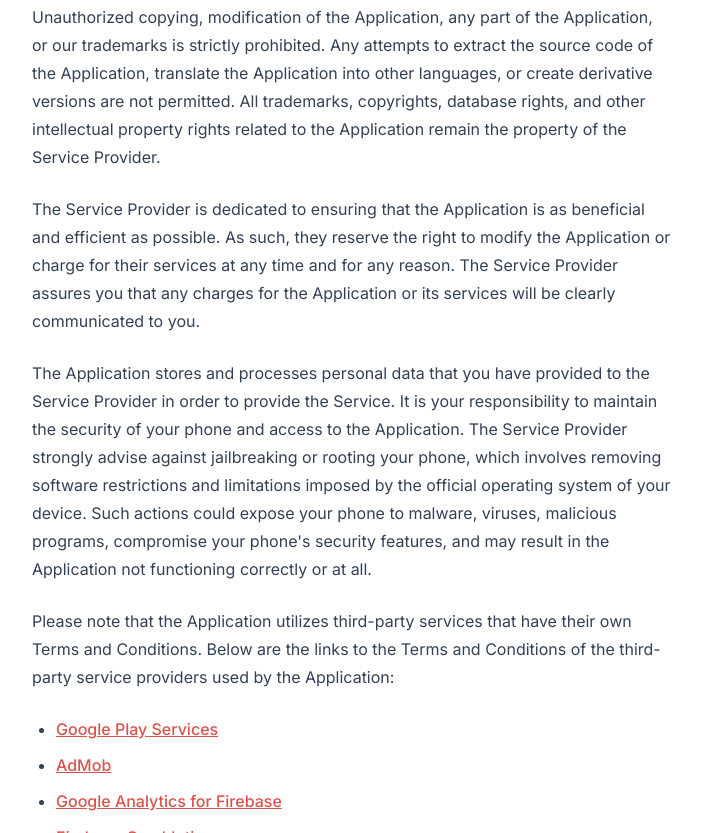
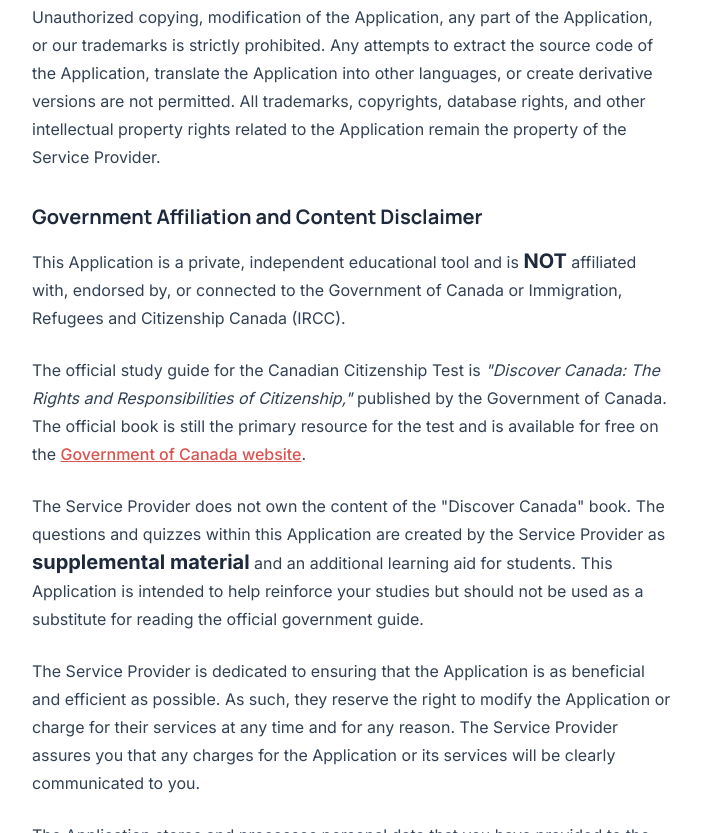
Before and after one commit to ecstatic-beaver/canatest, a plain HTML site: page tos.html in a window 1280 px wide. Shown: the part 444-1277 px from the top of the page, without its empty margins (288-990 px from the left). Drawn offline with nearby package versions, Linux system fonts and the light colour scheme.

Commit message:
Update tos.html
Added new "Government Affiliation and Content Disclaimer" section

```diff
--- a/tos.html
+++ b/tos.html
@@ -5,15 +5,12 @@
     <meta name="viewport" content="width=device-width, initial-scale=1.0">
     <title>Terms of Service - CANA Test</title>
 
-    <!-- Tailwind CSS -->
     <script src="https://cdn.tailwindcss.com"></script>
 
-    <!-- Google Fonts -->
     <link rel="preconnect" href="https://fonts.googleapis.com">
     <link rel="preconnect" href="https://fonts.gstatic.com" crossorigin>
     <link href="https://fonts.googleapis.com/css2?family=Inter:wght@400;500;600;700&family=Manrope:wght@700;800&display=swap" rel="stylesheet">
 
-    <!-- App Icon -->
     <link rel="icon" href="AppIcon.jpg" type="image/jpeg">
 
     <style>
@@ -70,7 +67,6 @@
 </head>
 <body class="bg-slate-50">
 
-    <!-- Back Navigation -->
     <nav class="bg-white border-b border-slate-100">
         <div class="max-w-5xl mx-auto px-4 sm:px-6 lg:px-8 py-4">
             <a href="index.html" class="flex items-center gap-2 text-sm font-semibold text-slate-600 hover:text-slate-900 transition-colors">
@@ -80,7 +76,6 @@
         </div>
     </nav>
 
-    <!-- Main Content -->
     <main class="max-w-3xl mx-auto bg-white p-8 md:p-16 rounded-b-lg md:rounded-lg shadow-sm my-0 md:my-12">
         <article class="prose">
             <h1>Terms &amp; Conditions</h1>
@@ -91,6 +86,12 @@
 
             <p>Unauthorized copying, modification of the Application, any part of the Application, or our trademarks is strictly prohibited. Any attempts to extract the source code of the Application, translate the Application into other languages, or create derivative versions are not permitted. All trademarks, copyrights, database rights, and other intellectual property rights related to the Application remain the property of the Service Provider.</p>
 
+            <h2>Government Affiliation and Content Disclaimer</h2>
+            <p>This Application is a private, independent educational tool and is <strong>NOT</strong> affiliated with, endorsed by, or connected to the Government of Canada or Immigration, Refugees and Citizenship Canada (IRCC).</p>
+
+            <p>The official study guide for the Canadian Citizenship Test is <em>"Discover Canada: The Rights and Responsibilities of Citizenship,"</em> published by the Government of Canada. The official book is still the primary resource for the test and is available for free on the <a href="https://www.canada.ca/en/immigration-refugees-citizenship/corporate/publications-manuals/discover-canada.html" target="_blank" rel="noopener noreferrer">Government of Canada website</a>.</p>
+
+            <p>The Service Provider does not own the content of the "Discover Canada" book. The questions and quizzes within this Application are created by the Service Provider as <strong>supplemental material</strong> and an additional learning aid for students. This Application is intended to help reinforce your studies but should not be used as a substitute for reading the official government guide.</p>
             <p>The Service Provider is dedicated to ensuring that the Application is as beneficial and efficient as possible. As such, they reserve the right to modify the Application or charge for their services at any time and for any reason. The Service Provider assures you that any charges for the Application or its services will be clearly communicated to you.</p>
 
             <p>The Application stores and processes personal data that you have provided to the Service Provider in order to provide the Service. It is your responsibility to maintain the security of your phone and access to the Application. The Service Provider strongly advise against jailbreaking or rooting your phone, which involves removing software restrictions and limitations imposed by the official operating system of your device. Such actions could expose your phone to malware, viruses, malicious programs, compromise your phone's security features, and may result in the Application not functioning correctly or at all.</p>
```
